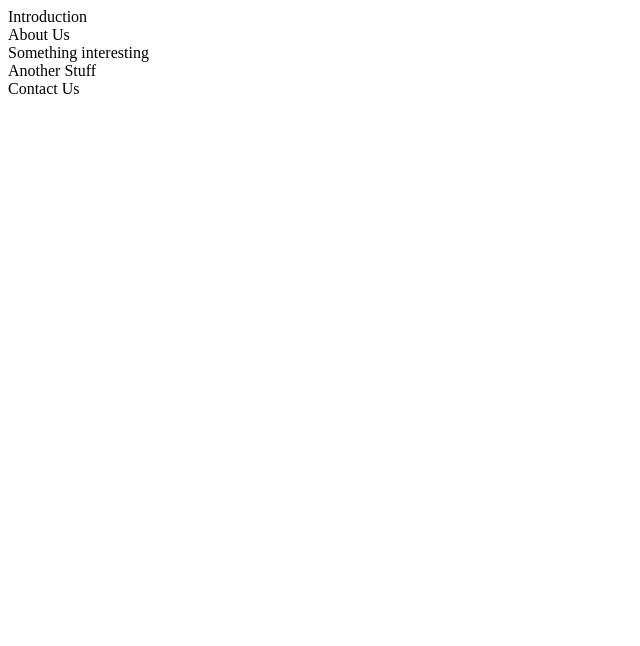
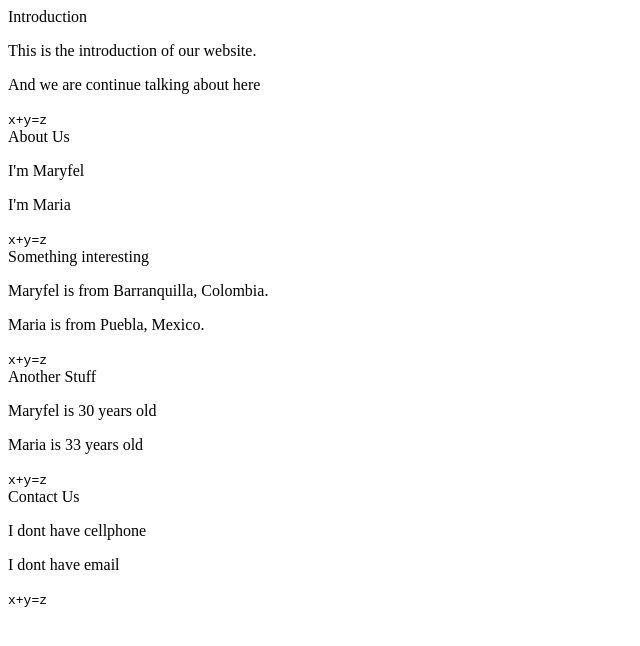
Before and after one commit to maryfelmendoza/microverseMaria-Maryfel, a plain HTML site: page fcc-test-suite-template-master/index.html in a window 1280 px wide. Shown: the whole page, without its empty margins (0-640 px from the left). Drawn offline with Linux system fonts and the light colour scheme.

Commit message:
step 5-6

```diff
--- a/fcc-test-suite-template-master/index.html
+++ b/fcc-test-suite-template-master/index.html
@@ -10,22 +10,33 @@
  <div id="main-doc">
    <div class="main-section">
      <header id="introduction">Introduction</header>
+     <p>This is the introduction of our website.</p>
+     <p>And we are continue talking about here</p>
+     <code>x+y=z</code>
    </div>
    <div class="main-section">
     <header id="about-us">About Us</header>
-
+    <p>I'm Maryfel</p>
+    <p>I'm Maria</p>
+    <code>x+y=z</code>
    </div>
    <div class="main-section">
     <header id="something-interesting">Something interesting</header>
-
+    <p>Maryfel is from Barranquilla, Colombia.</p>
+    <p>Maria is from Puebla, Mexico.</p>
+    <code>x+y=z</code>
    </div>
    <div class="main-section">
     <header id="another-stuff">Another Stuff</header>
-
+    <p>Maryfel is 30 years old</p>
+    <p>Maria is 33 years old</p>
+    <code>x+y=z</code>
    </div>
    <div class="main-section">
     <header id="contact-us">Contact Us</header>
-
+    <p>I dont have cellphone</p>
+    <p>I dont have email</p>
+    <code>x+y=z</code>
    </div>
  </div>
 
```
